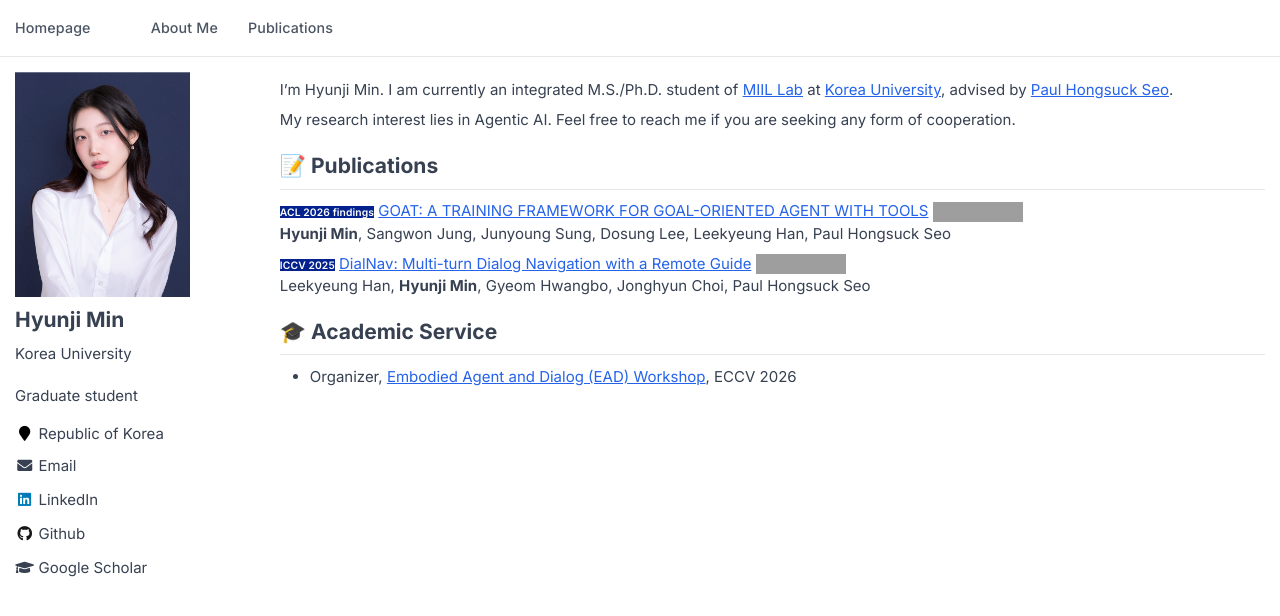
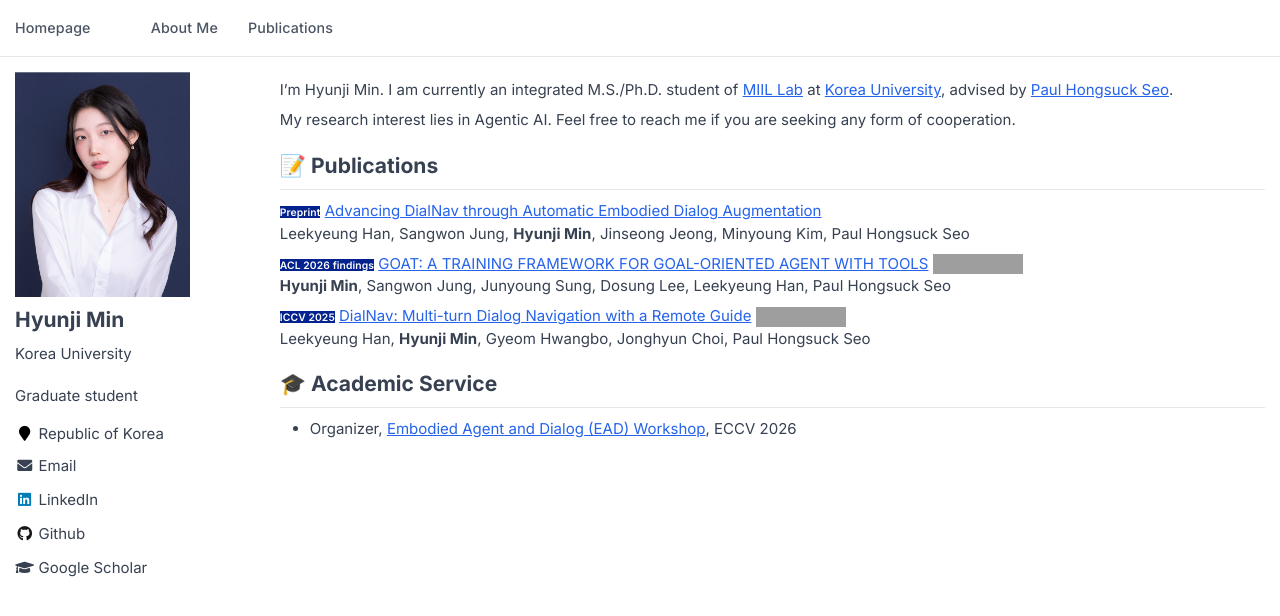
Before and after one commit to daream2/daream2.github.io, a Jekyll site: the page built from _pages/about.md, in a window 1280 px wide. Shown: the top 616 px of the page. Built offline with Jekyll 4.4.1, drawn with Linux system fonts in a browser that asks for light colours; grey boxes are pictures that could not be loaded.

Commit message:
Add DialNav augmentation preprint to publications

```diff
--- a/_pages/about.md
+++ b/_pages/about.md
@@ -26,6 +26,9 @@ Feel free to reach me if you are seeking any form of cooperation.
 
 
 # 📝 Publications
+``Preprint`` [Advancing DialNav through Automatic Embodied Dialog Augmentation](https://arxiv.org/abs/2606.19948)<br>
+Leekyeung Han, Sangwon Jung, **Hyunji Min**, Jinseong Jeong, Minyoung Kim, Paul Hongsuck Seo
+
 ``ACL 2026 findings`` [GOAT: A TRAINING FRAMEWORK FOR GOAL-ORIENTED AGENT WITH TOOLS](https://arxiv.org/abs/2510.12218) [![](https://img.shields.io/github/stars/KU-MIIL/GOAT?style=social&amp;label=Stars)](https://github.com/KU-MIIL/GOAT)<br>
 **Hyunji Min**, Sangwon Jung, Junyoung Sung, Dosung Lee, Leekyeung Han, Paul Hongsuck Seo
 
```
